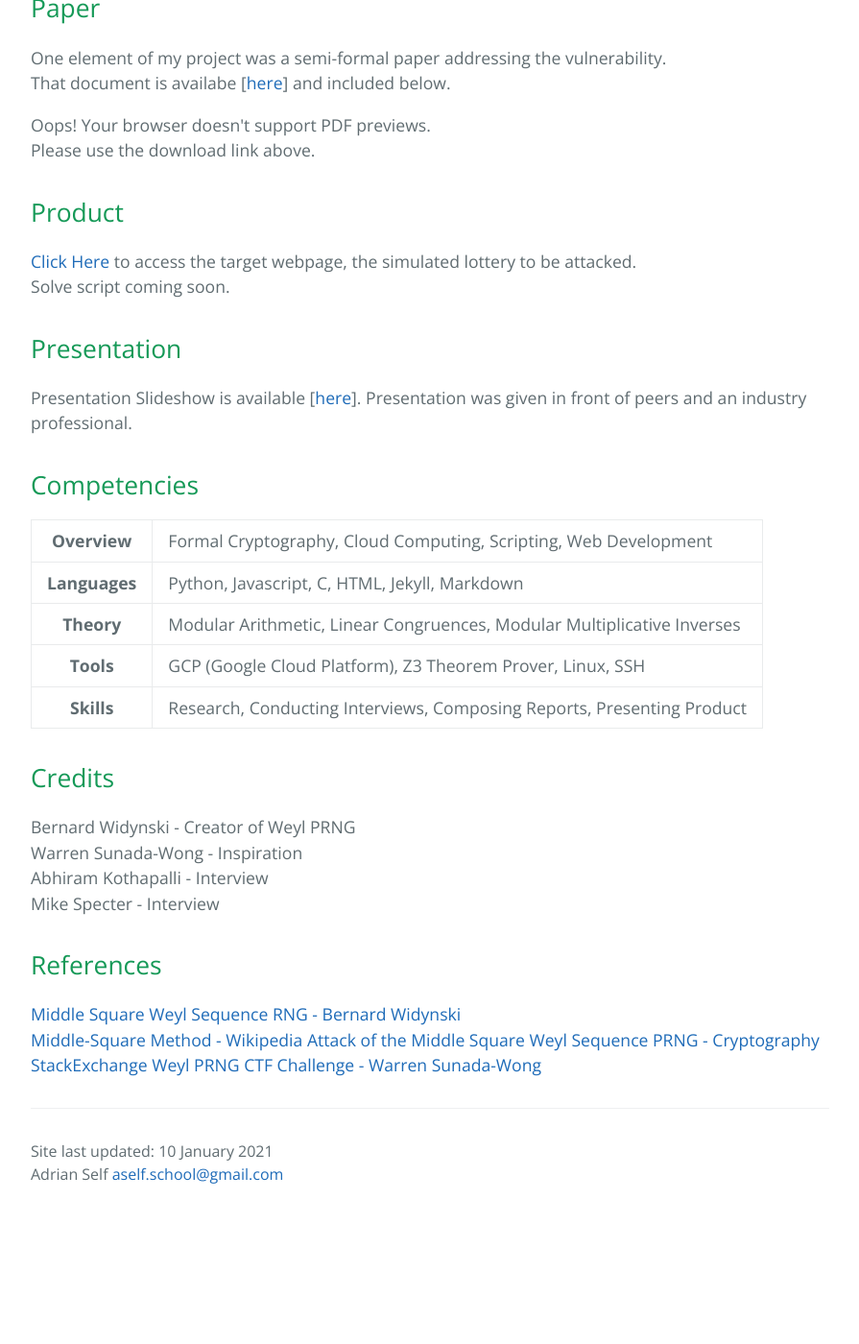
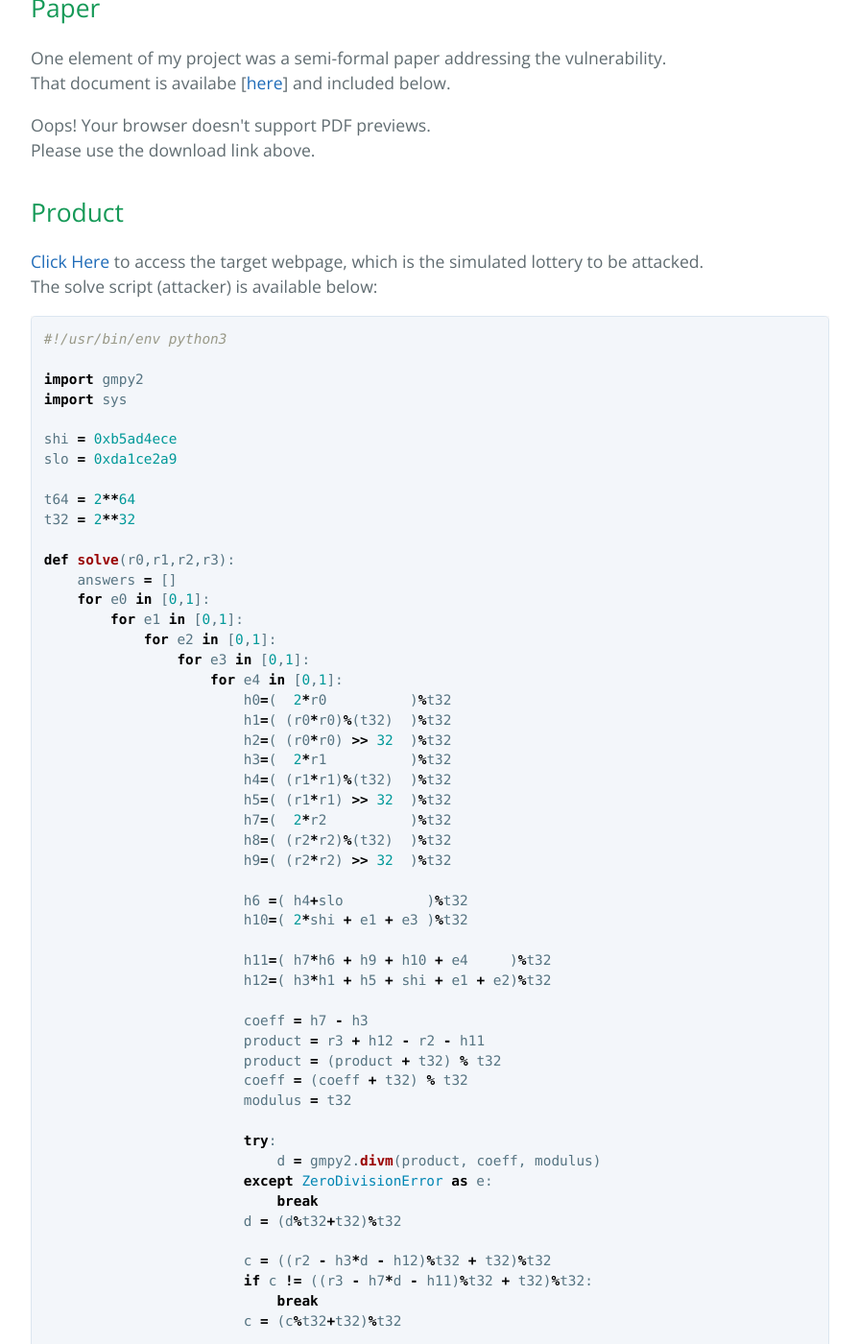
Before and after one commit to AdnanSlef/AdnanSlef.github.io, a Jekyll site: the page built from _posts/2020-10-15-senior-capstone.md, in a window 1280 px wide and 1400 px high, scrolled down 926 px. Shown: the whole window at 96% size, without its empty margins (192-1087 px from the left). Built offline with Jekyll 4.4.1, drawn with Linux system fonts in a browser that asks for light colours; before the commit the page ends 2193 px from its top, so only the background shows below that; some of the changed text lies outside the part shown.

Commit message:
include code in capstone

````diff
--- a/_posts/2020-10-15-senior-capstone.md
+++ b/_posts/2020-10-15-senior-capstone.md
@@ -32,13 +32,134 @@ That document is availabe \[[here](https://aself3-files.adrianself.me/Cybersecur
 
 ## Product
 
-[Click Here](/2020/10/16/capstone-demo.html) to access the target webpage, the simulated lottery to be attacked.
+[Click Here](/2020/10/16/capstone-demo.html) to access the target webpage, which is the simulated lottery to be attacked.
 <br>
-Solve script coming soon.
+The solve script (attacker) is available below:
+```python
+#!/usr/bin/env python3
+
+import gmpy2
+import sys
+
+shi = 0xb5ad4ece
+slo = 0xda1ce2a9
+
+t64 = 2**64
+t32 = 2**32
+
+def solve(r0,r1,r2,r3):
+    answers = []
+    for e0 in [0,1]:
+        for e1 in [0,1]:
+            for e2 in [0,1]:
+                for e3 in [0,1]:
+                    for e4 in [0,1]:
+                        h0=(  2*r0          )%t32
+                        h1=( (r0*r0)%(t32)  )%t32
+                        h2=( (r0*r0) >> 32  )%t32
+                        h3=(  2*r1          )%t32
+                        h4=( (r1*r1)%(t32)  )%t32
+                        h5=( (r1*r1) >> 32  )%t32
+                        h7=(  2*r2          )%t32
+                        h8=( (r2*r2)%(t32)  )%t32
+                        h9=( (r2*r2) >> 32  )%t32
+
+                        h6 =( h4+slo          )%t32
+                        h10=( 2*shi + e1 + e3 )%t32
+
+                        h11=( h7*h6 + h9 + h10 + e4     )%t32
+                        h12=( h3*h1 + h5 + shi + e1 + e2)%t32
+
+                        coeff = h7 - h3
+                        product = r3 + h12 - r2 - h11
+                        product = (product + t32) % t32
+                        coeff = (coeff + t32) % t32
+                        modulus = t32
+
+                        try:
+                            d = gmpy2.divm(product, coeff, modulus)
+                        except ZeroDivisionError as e:
+                            break
+                        d = (d%t32+t32)%t32
+
+                        c = ((r2 - h3*d - h12)%t32 + t32)%t32
+                        if c != ((r3 - h7*d - h11)%t32 + t32)%t32:
+                            break
+                        c = (c%t32+t32)%t32
+
+                        product = r1 - h2 - c - e0
+                        coeff = h0
+                        try:
+                            a = gmpy2.divm(product, coeff, modulus)
+                        except ZeroDivisionError as e:
+                            break
+                        a = (a%t32+t32)%t32
+
+                        b = r0
+
+                        x0 = a*t32+b
+                        w1 = c*t32+d
+
+                        answers.append((x0,w1))
+    return answers
+
+class weyl():
+    def __init__(self, x=0x5a8dd3ad0756a93d,
+                       w=0xed72b823b19dd877, off=0, s=0xb5ad4eceda1ce2a9):
+        self.s = s
+        self.off = off
+        self.x = x
+        self.w = ((w - (self.s * self.off))%t64 + t64)%t64
+
+    def nextRand(self):
+        self.w = (self.w + self.s)%t64
+        self.x = (self.x**2 + self.w)%t64
+        self.x = ((self.x << 32) + (self.x >> 32))%t64
+        return (self.x)%t32
+
+def post(x0, w1, r):
+    #print("x0:",hex(x0))
+    #print("w1:",hex(w1))
+
+    gen = weyl(x = x0, w = w1, off=1)
+
+    for i in range(4):
+        gen.nextRand()
+    for i in range(len(r)-5):
+        if r[i+5] != gen.nextRand():
+            return
+    print("Future Winners:")
+    for i in range(4):
+        print(gen.nextRand())
+    print()
+
+
+def get_r():
+    print("Past Winners:")
+    r = [*map(int,sys.stdin.read().split())][::-1] #Copy-paste from website, ^D when finished
+    print("Most recent winner:")
+    r.append(int(sys.stdin.read().strip())) #The value in the red box. ^D to submit.
+    print()
+
+    if len(r) < 6:
+        print("Please provide more data")
+        print("for a more reliable result.")
+        print()
+        return get_r()
+
+    return r
+
+if __name__ == "__main__":
+    r = get_r()
+    answers = solve(r[0],r[1],r[2],r[3])
+    for x0, w1 in answers:
+        post(x0, w1, r)
+```
 
 ## Presentation
 
-Presentation Slideshow is available \[[here](https://aself3-files.adrianself.me/Cybersecurity_Senior_Capstone/CapstoneSlides.pdf)\]. Presentation was given in front of peers and an industry professional.
+Presentation Slideshow is available \[[here](https://aself3-files.adrianself.me/Cybersecurity_Senior_Capstone/CapstoneSlides.pdf)\].\
+Presentation was given in front of peers and an industry professional.
 
 ## Competencies
 
@@ -75,6 +196,6 @@ Mike Specter - Interview
 ## References
 
 [Middle Square Weyl Sequence RNG - Bernard Widynski](https://arxiv.org/pdf/1704.00358.pdf)\
-[Middle-Square Method - Wikipedia](https://en.wikipedia.org/wiki/Middle-square_method#Middle_Square_Weyl_Sequence_PRNG)
-[Attack of the Middle Square Weyl Sequence PRNG - Cryptography StackExchange](https://crypto.stackexchange.com/questions/62750/attack-of-the-middle-square-weyl-sequence-prng)
+[Middle-Square Method - Wikipedia](https://en.wikipedia.org/wiki/Middle-square_method#Middle_Square_Weyl_Sequence_PRNG)\
+[Attack of the Middle Square Weyl Sequence PRNG - Cryptography StackExchange](https://crypto.stackexchange.com/questions/62750/attack-of-the-middle-square-weyl-sequence-prng)\
 [Weyl PRNG CTF Challenge - Warren Sunada-Wong](https://gitlab.com/nactf/challenges-2019/writeups/-/tree/master/cryptography/dr-js-group-test-randomizer-2-bbob)
````
